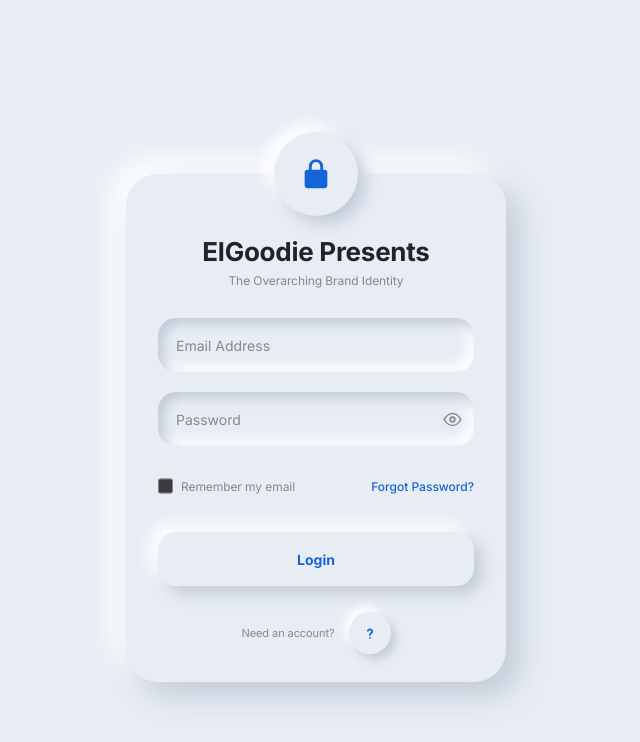
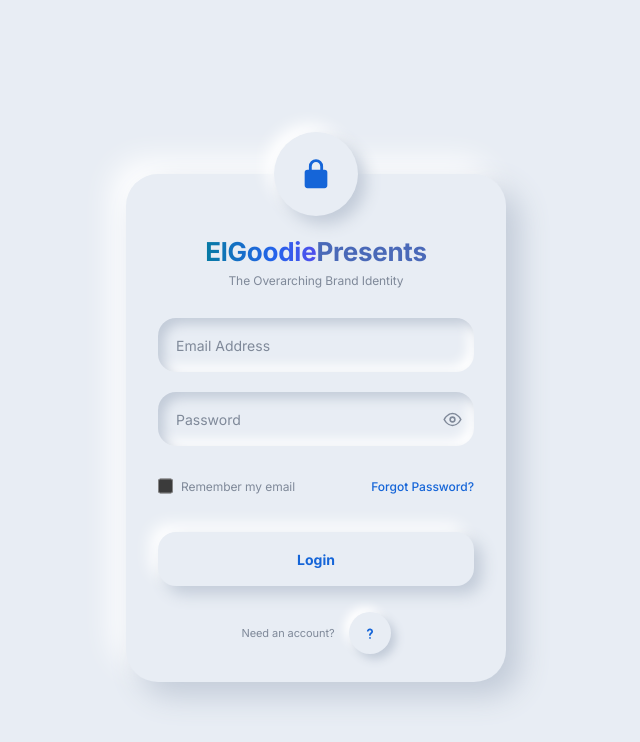
Before and after one commit to 4gs6776-lang/GOODIE-MEDHUB, a React (Vite) app: page /login in a window 1280 px wide. Shown: the top 742 px of the page, without its empty margins (324-964 px from the left). Built offline with nearby package versions, Linux system fonts and the light colour scheme; no server answers; the database is empty.

Commit message:
Update login-neo.css

```diff
--- a/src/theme/login-neo.css
+++ b/src/theme/login-neo.css
@@ -198,3 +198,41 @@
 @media (max-width:420px){
   .neo-card{ padding:60px 22px 24px; border-radius:28px; }
 }
+
+
+/* ElGoodie brand animation — scoped to the login title only. */
+.elgoodie-animated {
+  display: inline-block;
+  background: linear-gradient(90deg, #007f95, #2563eb, #7c3aed, #b7791f, #007f95);
+  background-size: 300% 100%;
+  background-clip: text;
+  -webkit-background-clip: text;
+  color: transparent;
+  -webkit-text-fill-color: transparent;
+  animation: elgoodieColorFlow 6s ease-in-out infinite;
+}
+
+.presents-animated {
+  display: inline-block;
+  color: #2563eb;
+  animation: presentsColorShift 6s ease-in-out infinite;
+}
+
+@keyframes elgoodieColorFlow {
+  0%, 100% { background-position: 0% 50%; }
+  50% { background-position: 100% 50%; }
+}
+
+@keyframes presentsColorShift {
+  0%, 100% { color: #2563eb; }
+  25% { color: #007f95; }
+  50% { color: #7c3aed; }
+  75% { color: #b7791f; }
+}
+
+@media (prefers-reduced-motion: reduce) {
+  .elgoodie-animated,
+  .presents-animated {
+    animation: none;
+  }
+}
```
